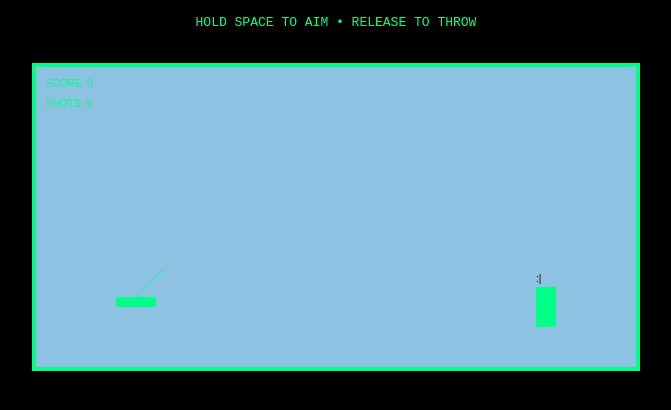
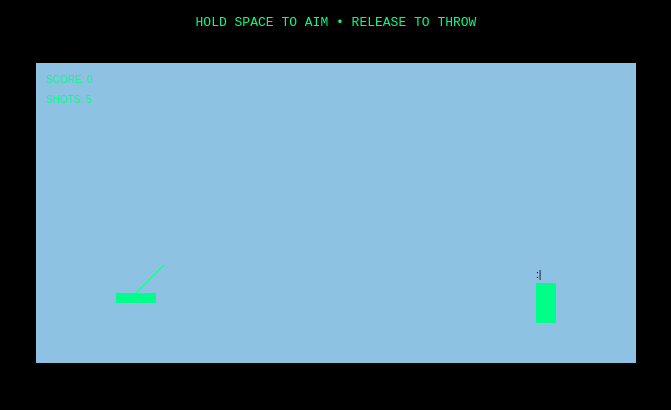
Before and after one commit to amonsencamp/campgames, a plain HTML site: page index.html in a window 1280 px wide. Shown: the part 50-460 px from the top of the page, without its empty margins (304-975 px from the left). Drawn offline with Linux system fonts and the light colour scheme.

Commit message:
Update index.html

```diff
--- a/index.html
+++ b/index.html
@@ -11,7 +11,7 @@
     text-align: center;
   }
   canvas {
-    border: 4px solid #00ff88;
+    border: 0px;
     image-rendering: pixelated;
     margin-top: 20px;
   }
```
